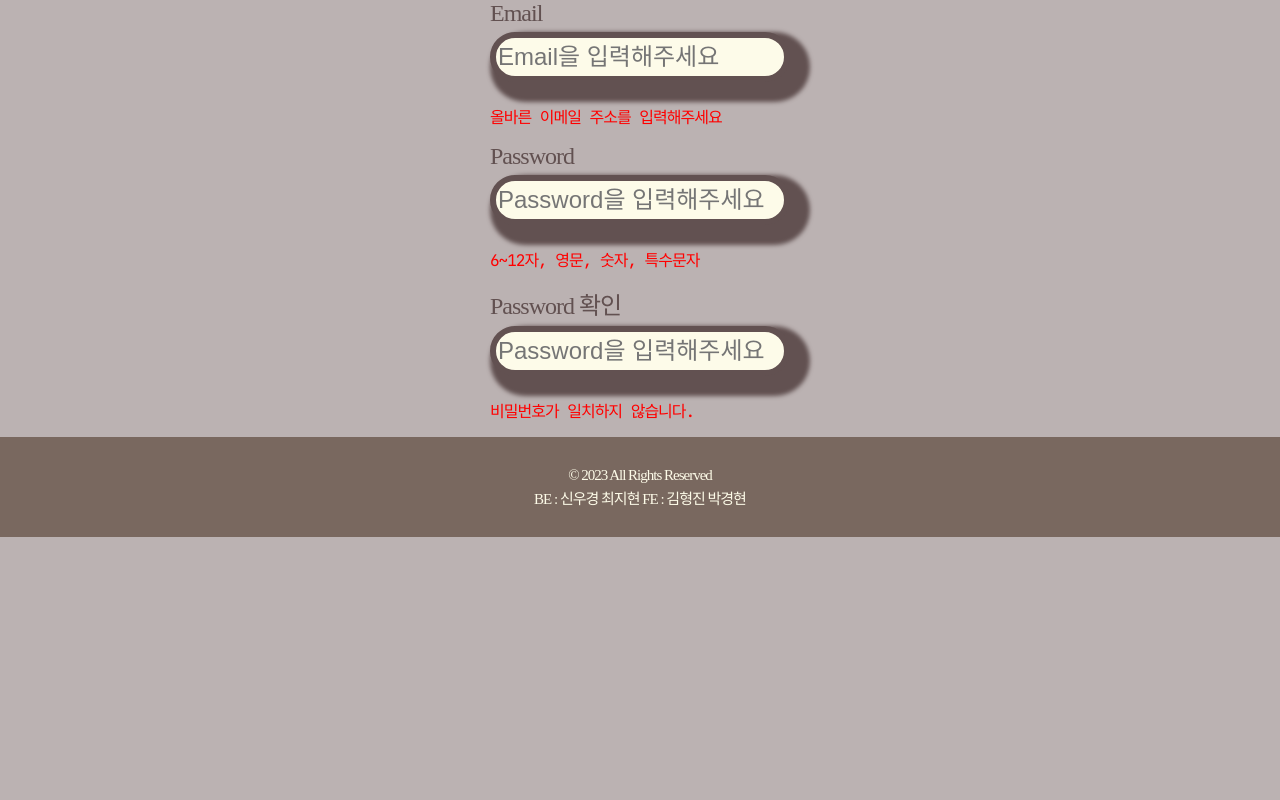
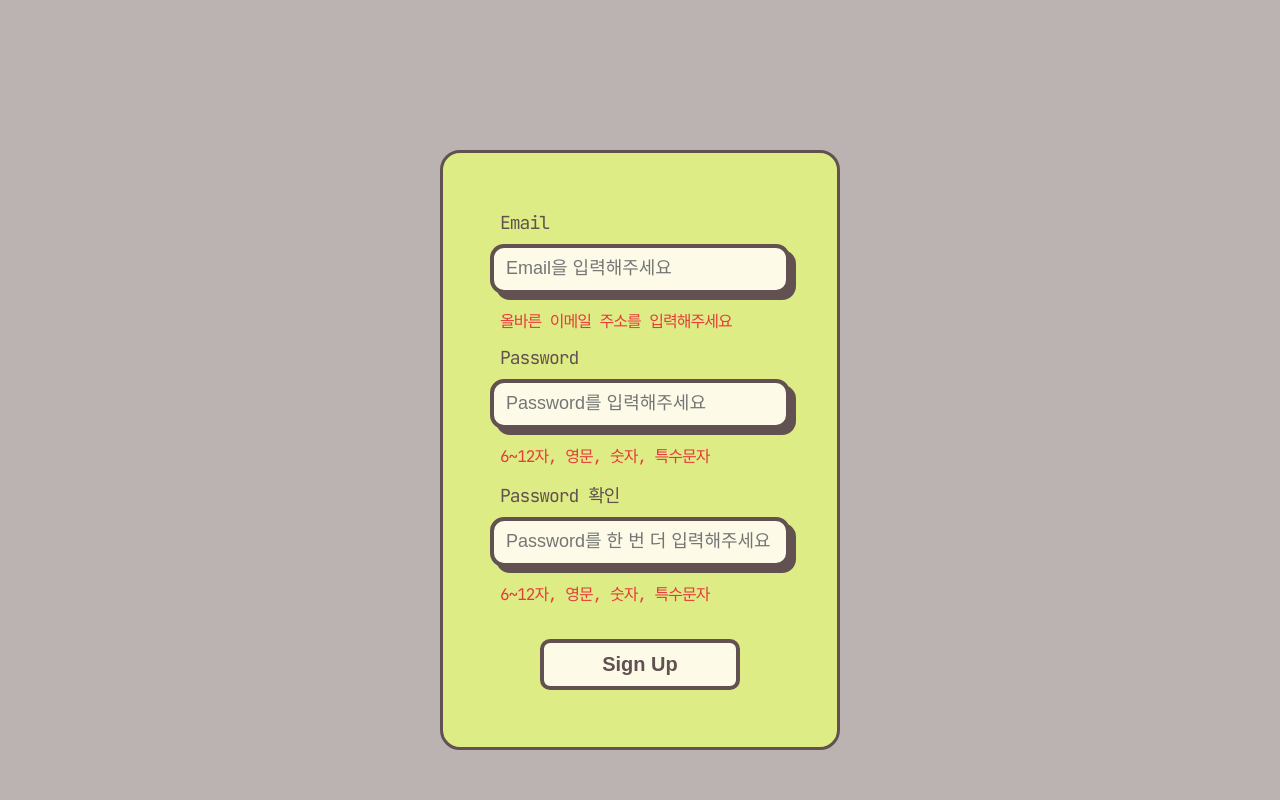
Before and after one commit to Pikadev1771/sentiment-analysis-diary, a Next.js app: page /signup in a window 1280 px wide. Shown: the top 800 px of the page. Built offline with nearby package versions, Linux system fonts and the light colour scheme.

Commit message:
fix - #3 footer 위치 수정

```diff
--- a/components/footer/Footer.tsx
+++ b/components/footer/Footer.tsx
@@ -15,17 +15,14 @@ export default function Footer() {
 }
 
 const FooterContainer = styled.div`
-  position: 'fixed';
   display: flex;
   justify-content: center;
   align-items: center;
-  width: '100%';
+  width: 100%;
   height: 100px;
-  bottom: '0';
   background-color: ${({ theme }) => theme.color.lightBrown};
   z-index: '10';
 `;
-
 const FooterText = styled.p`
   text-align: center;
   color: ${({ theme }) => theme.color.cream};
--- a/components/layout/Layout.tsx
+++ b/components/layout/Layout.tsx
@@ -3,6 +3,7 @@ import Footer from '../footer/Footer';
 
 import { NextPage } from 'next';
 import { ReactElement, ReactNode } from 'react';
+import styled from 'styled-components';
 
 export interface layoutPropsType {
   children: ReactElement;
@@ -10,9 +11,17 @@ export interface layoutPropsType {
 
 export default function Layout({ children }: layoutPropsType) {
   return (
-    <div>
+    <Wrapper>
       {children}
       <Footer />
-    </div>
+    </Wrapper>
   );
 }
+
+// footer 고정
+const Wrapper = styled.div`
+  display: flex;
+  flex-direction: column;
+  justify-content: space-between;
+  height: 100vh;
+`;
--- a/pages/_app.tsx
+++ b/pages/_app.tsx
@@ -7,7 +7,6 @@ import Layout from '../components/layout/Layout';
 
 export default function App({ Component, pageProps }: AppProps) {
   return (
-    <>
     <ThemeProvider theme={theme}>
       <GlobalStyle />
       <Layout>
@@ -16,7 +15,6 @@ export default function App({ Component, pageProps }: AppProps) {
         </main>
       </Layout>
     </ThemeProvider>
-    </>
   );
 }
 
--- a/pages/index.tsx
+++ b/pages/index.tsx
@@ -1,7 +1,7 @@
 import Head from 'next/head';
 
 import ReactCalendar from '../components/calendar/ReactCalendar';
-import Diary from '../components/diary/Diary';
+import DiaryForm from '../components/diary/DiaryForm';
 import styled from 'styled-components';
 
 export default function Home() {
@@ -13,7 +13,7 @@ export default function Home() {
       <div>
         <MainContainer>
           <ReactCalendar />
-          <Diary />
+          <DiaryForm />
         </MainContainer>
       </div>
     </>
--- a/pages/login/index.tsx
+++ b/pages/login/index.tsx
@@ -56,9 +56,9 @@ const FormContainer = styled.div`
   flex-direction: column;
   justify-content: center;
   align-items: center;
-  width: 34vw;
+  width: 400px;
   height: 500px;
-  margin: 100px auto;
+  margin: 150px auto;
   border: 3px solid ${({ theme }) => theme.color.brown};
   border-radius: 20px;
   background-color: ${({ theme }) => theme.color.lime};
--- a/pages/signup/index.tsx
+++ b/pages/signup/index.tsx
@@ -1,9 +1,13 @@
-import LabelInput from '../../components/user/signup/LabelInput';
 import styled from 'styled-components';
-export interface LabelInputType {
-  LabelInputList: { label: string; placeholder: string; errorMessage: string };
+import LoginlInput from '../../components/user/login/LoginInput';
+import Button from '../../components/button/Button';
+
+import { useRouter } from 'next/router';
+
+export interface InputType {
+  loginInput: { label: string; placeholder: string; errorMessage: string };
 }
-const LabelInputLists: LabelInputType['LabelInputList'][] = [
+const LoginInputList: InputType['loginInput'][] = [
   {
     label: 'Email',
     placeholder: 'Email을 입력해주세요',
@@ -11,29 +15,61 @@ const LabelInputLists: LabelInputType['LabelInputList'][] = [
   },
   {
     label: 'Password',
-    placeholder: 'Password을 입력해주세요',
+    placeholder: 'Password를 입력해주세요',
     errorMessage: '6~12자, 영문, 숫자, 특수문자',
   },
   {
     label: 'Password 확인',
-    placeholder: 'Password을 입력해주세요',
-    errorMessage: '비밀번호가 일치하지 않습니다.',
+    placeholder: 'Password를 한 번 더 입력해주세요',
+    errorMessage: '6~12자, 영문, 숫자, 특수문자',
   },
 ];
+
+const SignUpPage = () => {
+  const handleLogin = () => {
+    console.log('로그인');
+  };
+
+  const router = useRouter();
+  return (
+    <SignUpContainer>
+      <FormContainer>
+        {LoginInputList.map((loginInput, idx) => (
+          <LoginlInput key={idx} loginInput={loginInput} />
+        ))}
+        <ButtonContainer>
+          <Button color={'#FDFBE8'} onClick={() => router.push('/signup')}>
+            Sign Up
+          </Button>
+        </ButtonContainer>
+      </FormContainer>
+    </SignUpContainer>
+  );
+};
+
+export default SignUpPage;
+
+const SignUpContainer = styled.div`
+  width: 100%;
+  display: flex;
+  justify-content: center;
+`;
+
 const FormContainer = styled.div`
   display: flex;
   flex-direction: column;
+  justify-content: center;
   align-items: center;
-  justify-items: center;
+  width: 400px;
+  height: 600px;
+  margin: 150px auto;
+  border: 3px solid ${({ theme }) => theme.color.brown};
+  border-radius: 20px;
+  background-color: ${({ theme }) => theme.color.lime};
 `;
-const index = () => {
-  return (
-    <FormContainer>
-      {LabelInputLists.map((LabelInputList) => (
-        <LabelInput LabelInputList={LabelInputList} />
-      ))}
-    </FormContainer>
-  );
-};
 
-export default index;
+const ButtonContainer = styled.div`
+  display: flex;
+  flex-direction: column;
+  margin-top: 20px;
+`;
--- a/styles/global-style.ts
+++ b/styles/global-style.ts
@@ -4,12 +4,14 @@ import { createGlobalStyle } from 'styled-components';
 const GlobalStyle = createGlobalStyle`
 * {
   box-sizing: border-box;
+
 }
 
 html,
   body {
     padding: 0;
     margin: 0;
+    height: 100%;
     letter-spacing: -1px;
     font-size: 15px;
     background-color: #BBB2B2;
```
Also changed, not shown: components/diary/DiaryForm.tsx (renamed from components/diary/Diary.tsx, +11 -11 lines), styles/DiaryForm.module.css (renamed from styles/Diary.module.css). Lines whose indentation alone changed are shown as unchanged.
